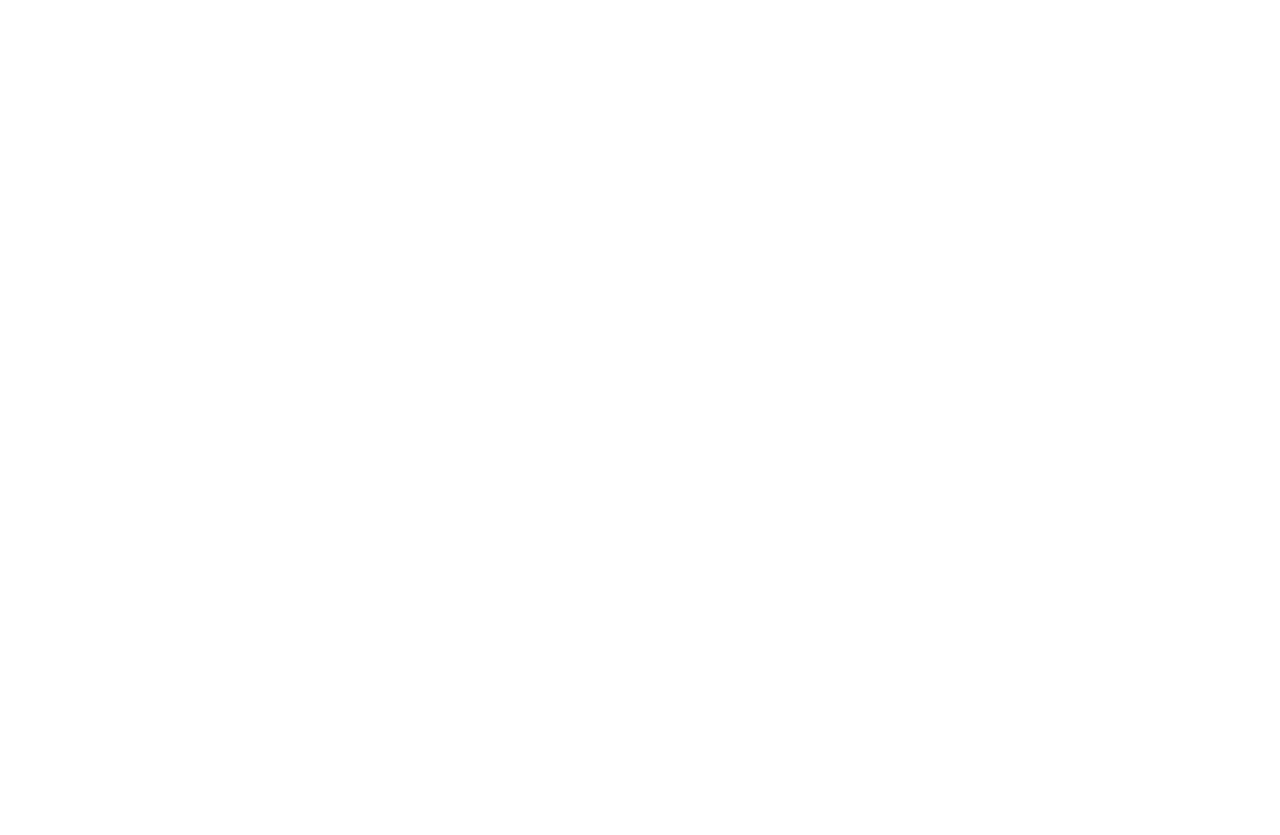
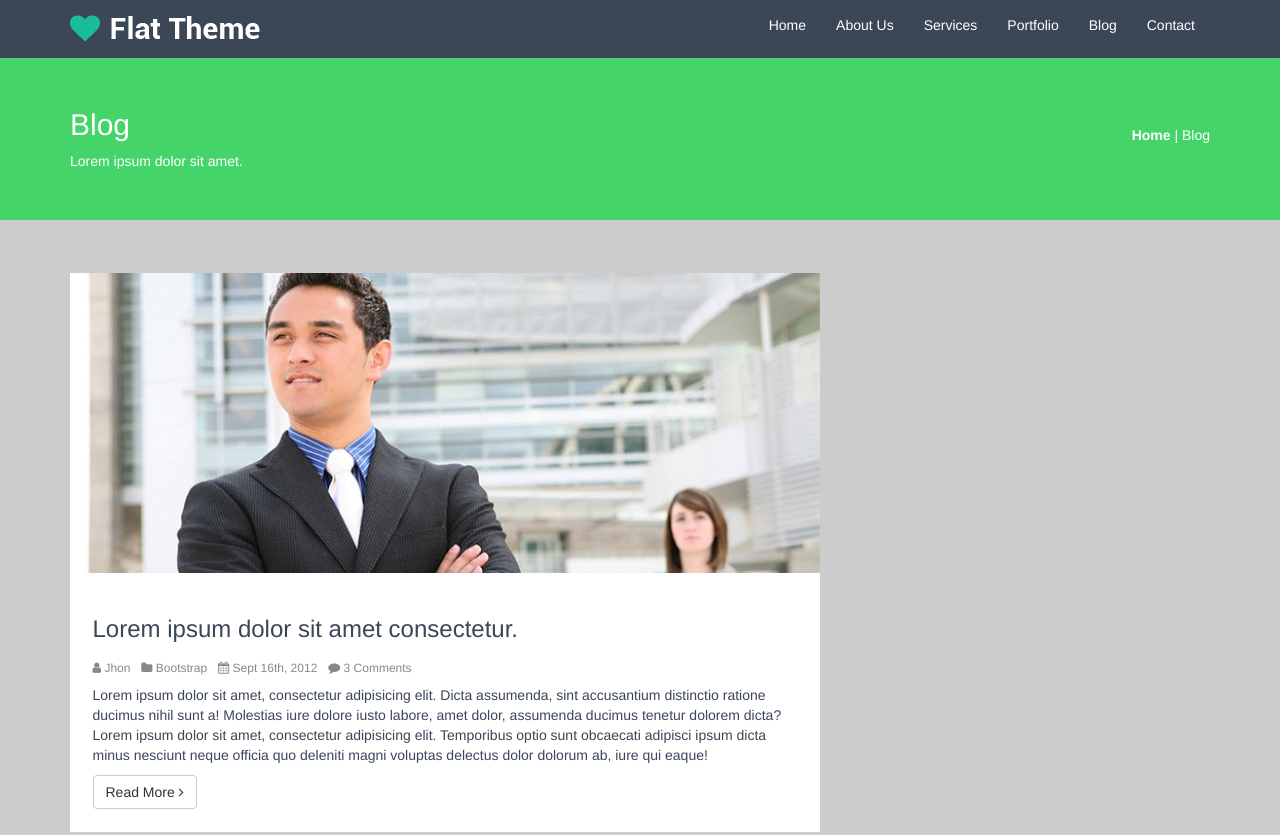
Before and after one commit to Mariadicar6/Flat-theme, a plain HTML site: page blog.html in a window 1280 px wide. Shown: the top 835 px of the page. Before the commit the page ends 800 px from the top, so only its background shows below. Drawn offline with Linux system fonts and the light colour scheme.

Commit message:
Articulos blog

```diff
--- a/blog.html
+++ b/blog.html
@@ -10,6 +10,7 @@
     <link href="css/font-awesome.min.css" rel="stylesheet">
     <link href="css/animate.css" rel="stylesheet">
     <link href="css/main.css" rel="stylesheet">
+    <link href="css/blog.css" rel="stylesheet">
     <!--[if lt IE 9]>
     <script src="js/html5shiv.js"></script>
     <script src="js/respond.min.js"></script>
@@ -19,9 +20,102 @@
     <link rel="apple-touch-icon-precomposed" sizes="114x114" href="images/ico/apple-touch-icon-114-precomposed.png">
     <link rel="apple-touch-icon-precomposed" sizes="72x72" href="images/ico/apple-touch-icon-72-precomposed.png">
     <link rel="apple-touch-icon-precomposed" href="images/ico/apple-touch-icon-57-precomposed.png">
+    <link rel="stylesheet" href="https://maxcdn.bootstrapcdn.com/font-awesome/4.4.0/css/font-awesome.min.css">
   </head><!--/head-->
   <body>
-    <!-- Inserte código aqui -->
+
+    <nav id="mainNav" class="navbar navbar-default navbar-fixed-top">
+        <div class="container">
+            <!-- Brand and toggle get grouped for better mobile display -->
+            <div class="navbar-header">
+                <button type="button" class="navbar-toggle collapsed" data-toggle="collapse" data-target="#bs-example-navbar-collapse-1">
+                    <span class="sr-only">Toggle navigation</span>
+                    <span class="icon-bar"></span>
+                    <span class="icon-bar"></span>
+                    <span class="icon-bar"></span>
+                </button>
+                <a class="navbar-brand page-scroll" href="#page-top">
+                    <img src="images/logo.png" alt="">
+                </a>
+            </div>
+
+            <!-- Collect the nav links, forms, and other content for toggling -->
+            <div class="collapse navbar-collapse" id="bs-example-navbar-collapse-1">
+                <ul class="nav navbar-nav navbar-right">
+                    <li>
+                        <a class="page-scroll" href="#about">Home</a>
+                    </li>
+                    <li>
+                        <a class="page-scroll" href="#services">About Us</a>
+                    </li>
+                    <li>
+                        <a class="page-scroll" href="#portfolio">Services</a>
+                    </li>
+                    <li>
+                        <a class="page-scroll" href="#contact">Portfolio</a>
+                    </li>
+                    <li>
+                        <a class="page-scroll" href="#contact">Blog</a>
+                    </li>
+                    <li>
+                        <a class="page-scroll" href="#contact">Contact</a>
+                    </li>
+                </ul>
+            </div>
+        </div>
+    </nav>
+    <section class="blog">
+        <div class="container">
+            <div class="row vertical-centered-text">
+                <div class="col-sm-8">
+                    <h2>Blog</h2>
+                    <p>Lorem ipsum dolor sit amet.</p>
+                </div>
+                <div class="col-sm-4 text-right">
+                    <a href="index.html"><strong>Home</strong></a> | Blog
+                </div>
+            </div>
+        </div>
+    </section>
+    <section class="content">
+        <div class="container">
+            <div class="row">
+                <div class="col-sm-8">
+                    <div class="row">
+                        <div class="col-sm-12">
+                            <div class="box-white">
+                                <img src="images/blog/blog1.jpg" alt="">
+                                <div class="article">
+                                    <h3>Lorem ipsum dolor sit amet consectetur.</h3>
+                                    <h6><i class="fa fa-user"></i> Jhon</h6>
+                                    <h6 class="pl-7"><i class="fa fa-folder"></i> Bootstrap</h6>
+                                    <h6 class="pl-7"><i class="fa fa-calendar"></i> Sept 16th, 2012</h6>
+                                    <h6 class="pl-7"><i class="fa fa-comment"></i> 3 Comments</h6>
+                                    <p>Lorem ipsum dolor sit amet, consectetur adipisicing elit. Dicta assumenda, sint accusantium distinctio ratione ducimus nihil sunt a! Molestias iure dolore iusto labore, amet dolor, assumenda ducimus tenetur dolorem dicta? Lorem ipsum dolor sit amet, consectetur adipisicing elit. Temporibus optio sunt obcaecati adipisci ipsum dicta minus nesciunt neque officia quo deleniti magni voluptas delectus dolor dolorum ab, iure qui eaque!</p>
+                                    <button type="button" class="btn btn-default">Read More <i class="fa fa-angle-right"></i></button>
+                                </div>
+                            </div>
+                            <div class="box-white">
+                                <img src="images/blog/blog2.jpg" alt="">
+                                <div class="article">
+                                    <h3>Lorem ipsum dolor sit amet consectetur.</h3>
+                                    <h6><i class="fa fa-user"></i> Jhon</h6>
+                                    <h6 class="pl-7"><i class="fa fa-folder"></i> Bootstrap</h6>
+                                    <h6 class="pl-7"><i class="fa fa-calendar"></i> Sept 16th, 2012</h6>
+                                    <h6 class="pl-7"><i class="fa fa-comment"></i> 0 Comments</h6>
+                                    <p>Lorem ipsum dolor sit amet, consectetur adipisicing elit. Dicta assumenda, sint accusantium distinctio ratione ducimus nihil sunt a! Molestias iure dolore iusto labore, amet dolor, assumenda ducimus tenetur dolorem dicta? Lorem ipsum dolor sit amet, consectetur adipisicing elit. Temporibus optio sunt obcaecati adipisci ipsum dicta minus nesciunt neque officia quo deleniti magni voluptas delectus dolor dolorum ab, iure qui eaque!</p>
+                                    <button type="button" class="btn btn-default">Read More <i class="fa fa-angle-right"></i></button>
+                                </div>
+                            </div>
+                        </div>
+                    </div>
+                </div>
+                <div class="col-sm-4">
+
+                </div>
+            </div>
+        </div>
+    </section>
 
     <script src="js/jquery.js"></script>
     <script src="js/bootstrap.min.js"></script>
--- /dev/null
+++ b/css/blog.css
@@ -0,0 +1,51 @@
+.blog{
+	margin-top: 50px;
+	background-color: #45d469;
+	padding: 3% 0%;
+	color: #fff;
+}
+
+a{
+	text-decoration: none;
+	color: #fff;
+}
+
+a:hover{
+	text-decoration: none;
+}
+
+.vertical-centered-text {
+  -ms-display: flex;
+  display: flex;
+  /* alineacion vertical */
+  align-items: center;
+  /* alineacion horizontal */
+  justify-content: center; }
+
+  .content{
+  	background-color: #ccc;
+  	padding: 3% 0%;
+  	color: #3b4657;
+  }
+
+  .content .box-white{
+  	background-color: #fff;
+  	margin: 2% 0%;
+  }
+
+  .content .box-white img{
+  	width: 100%;
+  }
+
+  .article{
+  	padding: 3%;
+  }
+
+  h6{
+  	display: inline-block;
+  	color: #888;
+  }
+
+  .pl-7{
+	padding-left: 7px;
+  }
```
Also changed, not shown: index.html (+1 -1 lines).
